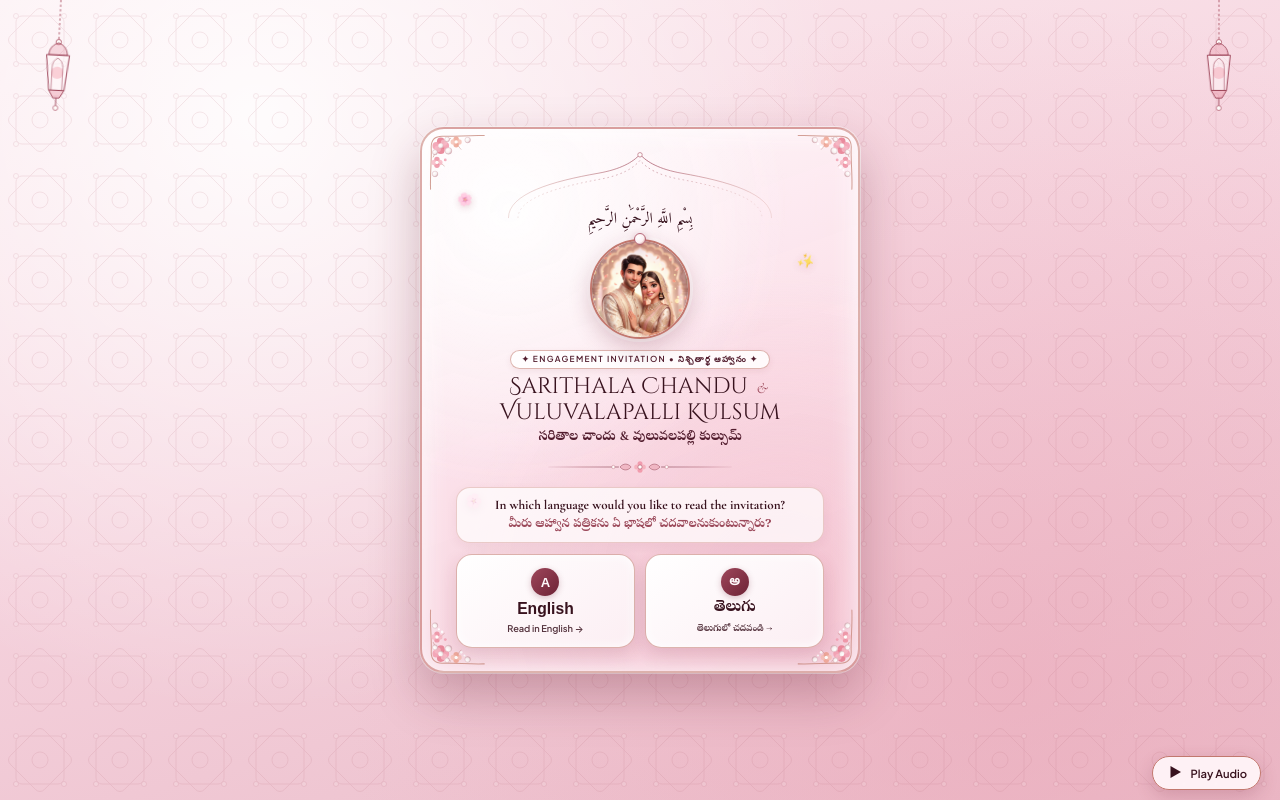
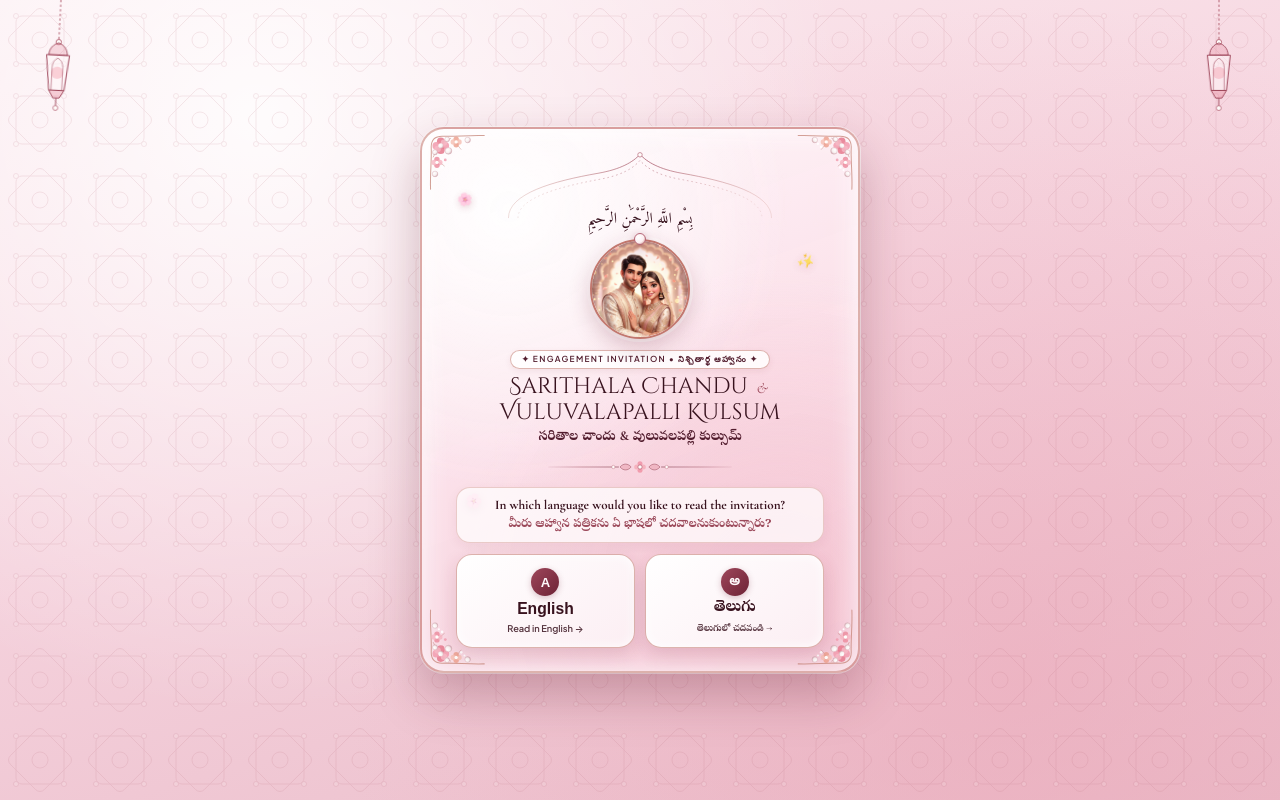
Before and after one commit to Chandu1123/Engagement_invitation, a React (Vite) app: page / in a window 1280 px wide. Built offline with nearby package versions, Linux system fonts and the light colour scheme; the HTML template or start-up script is replaced by a standard one.

Commit message:
Remove background music player from the app

```diff
--- a/src/App.jsx
+++ b/src/App.jsx
@@ -1,12 +1,9 @@
-import React, { useState, useEffect } from 'react';
+import React, { useEffect } from 'react';
 import invitationConfig from './config';
 import InvitationBook from './components/InvitationBook';
-import AudioPlayer from './components/AudioPlayer';
 import { HangingLantern } from './components/IslamicOrnaments';
 
 export default function App() {
-  const [hasOpenedBook, setHasOpenedBook] = useState(false);
-
   // Dynamically keep the browser tab title synced with src/config.js
   useEffect(() => {
     const { groomFirstName, brideFirstName, order } = invitationConfig.couple;
@@ -28,17 +25,8 @@ export default function App() {
 
       {/* Interactive 3D Flip-Book Invitation */}
       <main className="book-main-stage">
-        <InvitationBook
-          config={invitationConfig}
-          onFirstOpen={() => setHasOpenedBook(true)}
-        />
+        <InvitationBook config={invitationConfig} />
       </main>
-
-      {/* Optional Background Music with Play/Pause Control */}
-      <AudioPlayer
-        config={invitationConfig}
-        triggerAutoPlay={hasOpenedBook}
-      />
     </div>
   );
 }
--- a/src/config.js
+++ b/src/config.js
@@ -188,13 +188,13 @@ const invitationConfig = {
   },
 
   // --------------------------------------------------------------------------
-  // 8. BACKGROUND AUDIO CONFIGURATION
+  // 8. BACKGROUND AUDIO CONFIGURATION (Disabled per user request)
   // --------------------------------------------------------------------------
   audio: {
-    enabled: true,
-    autoPlayOnOpen: true,
-    label: "Background Audio",
-    customMp3Url: "./audio/nasheed.mp3",
+    enabled: false,
+    autoPlayOnOpen: false,
+    label: "",
+    customMp3Url: "",
   },
 };
 
```
